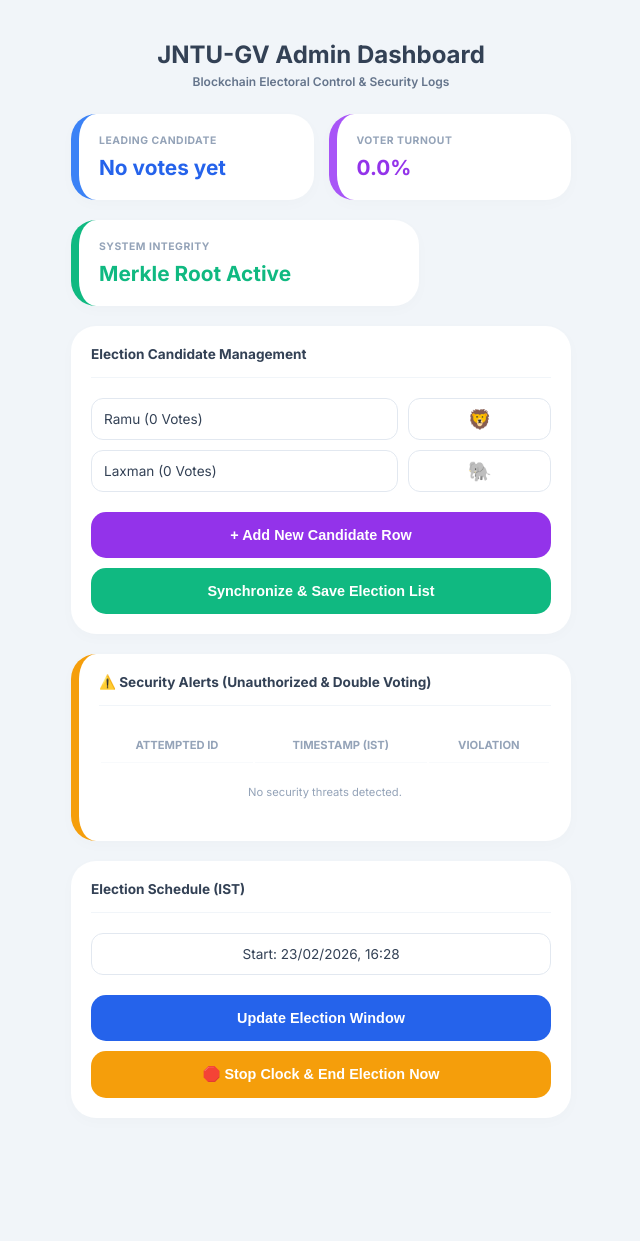
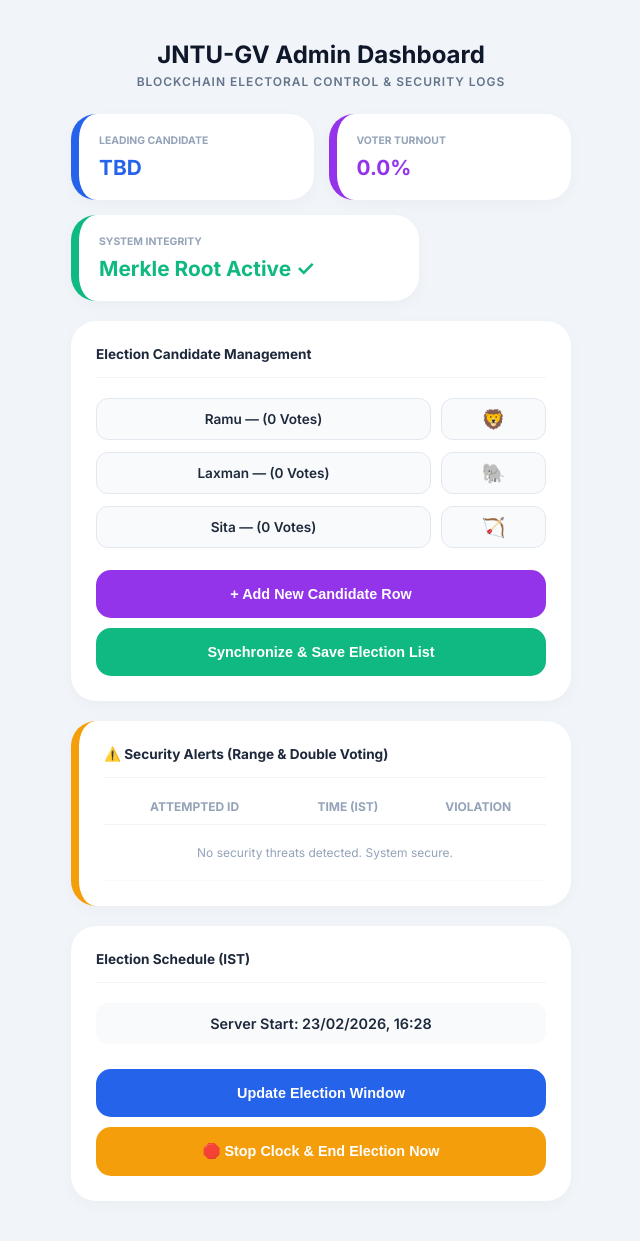
Before and after one commit to prudhvi16131/jntugv-voting-system, a Flask app: page /admin-results/JNTUGV_SECRET in a window 1280 px wide. Shown: the whole page, without its empty margins (319-959 px from the left). Before the commit the page ends 1118 px from the top, so only its background shows below. Run offline with Flask 3, Linux system fonts and the light colour scheme.

Commit message:
Added Hall Ticket range validation and security logging

```diff
--- a/app.py
+++ b/app.py
@@ -6,57 +6,127 @@ import pytz
 from flask import Flask, render_template, request, jsonify
 
 app = Flask(__name__)
-app.secret_key = "JNTUGV_BLOCKCHAIN_2026"
+app.secret_key = "JNTUGV_BLOCKCHAIN_2026_SECURE"
 
 # --- CONFIGURATION ---
 IST = pytz.timezone('Asia/Kolkata')
-ADMIN_SECRET = "JNTUGV_SECRET" # Matches your screenshot URL
-# Initial candidates based on your screenshot
+ADMIN_SECRET = "JNTUGV_SECRET"
+
+# Election Data & Authorized Range
 ELECTION_DATA = {
-    "candidates": [{"name": "Ramu", "symbol": "🦁"}, {"name": "Laxman", "symbol": "🐘"}],
+    "candidates": [
+        {"name": "Ramu", "symbol": "🦁"},
+        {"name": "Laxman", "symbol": "🐘"},
+        {"name": "Sita", "symbol": "🏹"}
+    ],
     "is_active": True,
-    "total_voters": 80 # Based on range 24V11A0501 - 24V11A0580
+    "authorized_prefix": "24V11A",
+    "range_start": 501,
+    "range_end": 580
 }
 
+# --- BLOCKCHAIN ENGINE ---
 class Blockchain:
     def __init__(self):
         self.chain = []
         self.pending_votes = []
         self.nullifiers = set()
-        self.security_logs = [] # Format: {"id": id, "time": time, "reason": reason}
+        self.security_logs = []
         self.create_block(previous_hash='1', proof=100)
 
     def create_block(self, proof, previous_hash):
-        block = {'index': len(self.chain) + 1, 'timestamp': datetime.now(IST).strftime("%Y-%m-%d %H:%M:%S"),
-                 'votes': self.pending_votes, 'proof': proof, 'previous_hash': previous_hash}
+        block = {
+            'index': len(self.chain) + 1,
+            'timestamp': datetime.now(IST).strftime("%Y-%m-%d %H:%M:%S"),
+            'votes': self.pending_votes,
+            'proof': proof,
+            'previous_hash': previous_hash,
+        }
         self.pending_votes = []
         self.chain.append(block)
         return block
+
+    def get_last_block(self):
+        return self.chain[-1]
+
+    def hash(self, block):
+        encoded_block = json.dumps(block, sort_keys=True).encode()
+        return hashlib.sha256(encoded_block).hexdigest()
 
     def get_vote_count(self, name):
         count = 0
         for block in self.chain:
             for v in block['votes']:
-                if v['candidate'] == name: count += 1
+                if v['candidate'] == name:
+                    count += 1
         return count
 
 blockchain = Blockchain()
 
+# --- ROUTES ---
+
 @app.route('/')
 def index():
-    return render_template('index.html', candidates=[c['name'] for c in ELECTION_DATA["candidates"]], active=ELECTION_DATA["is_active"])
+    candidates_names = [c['name'] for c in ELECTION_DATA["candidates"]]
+    return render_template('index.html', candidates=candidates_names, active=ELECTION_DATA["is_active"])
+
+@app.route('/cast_vote', methods=['POST'])
+def cast_vote():
+    student_id = request.form.get('student_id').upper().strip()
+    candidate = request.form.get('candidate')
+
+    if not ELECTION_DATA["is_active"]:
+        return "<h1>Election Closed</h1><p>The voting window has ended.</p>"
+
+    # 1. RANGE VALIDATION (24V11A0501 - 24V11A0580)
+    try:
+        suffix = int(student_id[-4:])
+        is_valid_prefix = student_id.startswith(ELECTION_DATA["authorized_prefix"])
+        is_in_range = ELECTION_DATA["range_start"] <= suffix <= ELECTION_DATA["range_end"]
+
+        if not (is_valid_prefix and is_in_range):
+            blockchain.security_logs.append({
+                "id": student_id,
+                "time": datetime.now(IST).strftime("%H:%M:%S"),
+                "reason": "Out of Range"
+            })
+            return "<h1>Access Denied</h1><p>ID not in authorized voting range.</p>"
+    except:
+        return "<h1>Invalid ID</h1><p>Please enter a valid Roll Number.</p>"
+
+    # 2. DOUBLE VOTING CHECK
+    nullifier = hashlib.sha256(student_id.encode()).hexdigest()
+    if nullifier in blockchain.nullifiers:
+        blockchain.security_logs.append({
+            "id": student_id,
+            "time": datetime.now(IST).strftime("%H:%M:%S"),
+            "reason": "Double Vote"
+        })
+        return "<h1>Vote Already Cast</h1><p>This ID has already participated.</p>"
+
+    # 3. RECORD VOTE
+    blockchain.nullifiers.add(nullifier)
+    vote_data = {
+        'candidate': candidate,
+        'receipt': hashlib.sha256(str(time.time()).encode()).hexdigest()[:10].upper()
+    }
+    blockchain.pending_votes.append(vote_data)
+    blockchain.create_block(proof=123, previous_hash=blockchain.hash(blockchain.get_last_block()))
+
+    return render_template('success.html', receipt=vote_data['receipt'])
 
 @app.route(f'/admin-results/{ADMIN_SECRET}')
 def admin_results():
     vote_counts = {c['name']: blockchain.get_vote_count(c['name']) for c in ELECTION_DATA["candidates"]}
 
-    # Calculate Leading Candidate
+    # Calculate Winner
     if not blockchain.nullifiers:
-        winner = "No votes yet"
+        winner = "TBD"
     else:
         winner = max(vote_counts, key=vote_counts.get)
 
-    turnout = round((len(blockchain.nullifiers) / ELECTION_DATA["total_voters"]) * 100, 1)
+    total_eligible = (ELECTION_DATA["range_end"] - ELECTION_DATA["range_start"]) + 1
+    turnout = round((len(blockchain.nullifiers) / total_eligible) * 100, 1)
 
     return render_template('results.html',
                            winner=winner,
@@ -69,7 +139,7 @@ def admin_results():
 @app.route('/stop_election', methods=['POST'])
 def stop_election():
     ELECTION_DATA["is_active"] = False
-    return jsonify({"status": "Election Stopped"})
+    return jsonify({"status": "Success", "message": "Election Terminated"})
 
 if __name__ == '__main__':
     app.run(debug=True)
--- a/templates/results.html
+++ b/templates/results.html
@@ -3,103 +3,199 @@
 <head>
     <meta charset="UTF-8">
     <meta name="viewport" content="width=device-width, initial-scale=1.0">
-    <title>JNTU-GV Admin Dashboard</title>
+    <title>JNTU-GV Admin | Blockchain Dashboard</title>
     <link href="https://fonts.googleapis.com/css2?family=Inter:wght@400;600;700&display=swap" rel="stylesheet">
     <style>
-        body { font-family: 'Inter', sans-serif; background-color: #f1f5f9; margin: 0; padding: 20px; color: #334155; }
-        .dashboard { max-width: 500px; margin: 0 auto; text-align: center; }
-        h2 { font-weight: 700; margin-bottom: 5px; }
-        .subtitle { font-size: 0.75rem; color: #64748b; margin-bottom: 25px; font-weight: 600; }
+        :root {
+            --primary: #2563eb;
+            --purple: #9333ea;
+            --green: #10b981;
+            --orange: #f59e0b;
+            --danger: #ef4444;
+            --bg: #f1f5f9;
+        }
 
-        /* Stats Cards */
-        .card { background: white; border-radius: 25px; padding: 20px; margin-bottom: 20px; box-shadow: 0 4px 15px rgba(0,0,0,0.02); text-align: left; position: relative; overflow: hidden; }
-        .stat-card { border-left: 8px solid #3b82f6; }
-        .stat-card.voter { border-left-color: #a855f7; }
-        .stat-card.integrity { border-left-color: #10b981; width: 60%; }
-        .label { font-size: 0.65rem; font-weight: 700; color: #94a3b8; text-transform: uppercase; letter-spacing: 0.5px; }
-        .value { font-size: 1.3rem; font-weight: 700; margin-top: 8px; color: #1e293b; }
-        .blue { color: #2563eb; } .purple { color: #9333ea; } .green { color: #10b981; }
+        body {
+            font-family: 'Inter', sans-serif;
+            background-color: var(--bg);
+            margin: 0;
+            padding: 20px;
+            color: #1e293b;
+        }
 
-        /* Candidate Management */
-        .mgmt-title { font-size: 0.85rem; font-weight: 700; border-bottom: 1px solid #f1f5f9; padding-bottom: 15px; margin-bottom: 20px; }
-        .row { display: flex; gap: 10px; margin-bottom: 10px; }
-        .input-box { flex: 2; background: #fff; border: 1.5px solid #e2e8f0; padding: 12px; border-radius: 12px; font-size: 0.85rem; }
-        .symbol-box { flex: 1; background: #fff; border: 1.5px solid #e2e8f0; border-radius: 12px; display: flex; align-items: center; justify-content: center; font-size: 1.2rem; }
+        .dashboard-wrapper {
+            max-width: 500px;
+            margin: 0 auto;
+            text-align: center;
+        }
 
-        /* Buttons */
-        .btn { width: 100%; padding: 15px; border: none; border-radius: 15px; font-weight: 700; cursor: pointer; font-size: 0.9rem; margin-top: 10px; color: white; transition: 0.3s; }
-        .btn-purple { background: #9333ea; }
-        .btn-green { background: #10b981; }
-        .btn-blue { background: #2563eb; }
-        .btn-orange { background: #f59e0b; }
+        h2 { font-weight: 700; margin-bottom: 5px; color: #0f172a; }
+        .subtitle {
+            font-size: 0.75rem;
+            color: #64748b;
+            margin-bottom: 25px;
+            font-weight: 600;
+            text-transform: uppercase;
+            letter-spacing: 1px;
+        }
 
-        /* Security Alerts */
-        .alert-card { border-left: 8px solid #f59e0b; }
-        .alert-table { width: 100%; font-size: 0.7rem; text-align: center; margin-top: 15px; }
-        .alert-table th { color: #94a3b8; padding: 10px; border-bottom: 1px solid #f8fafc; }
+        /* Stats Section */
+        .stats-row { display: flex; gap: 15px; margin-bottom: 15px; }
+
+        .card {
+            background: white;
+            border-radius: 25px;
+            padding: 20px;
+            box-shadow: 0 4px 15px rgba(0,0,0,0.03);
+            text-align: left;
+            position: relative;
+        }
+
+        .stat-card { border-left: 8px solid var(--primary); flex: 1; }
+        .stat-card.voter { border-left-color: var(--purple); }
+        .stat-card.integrity { border-left-color: var(--green); width: 60%; margin-bottom: 20px; }
+
+        .label { font-size: 0.65rem; font-weight: 700; color: #94a3b8; text-transform: uppercase; }
+        .value { font-size: 1.3rem; font-weight: 700; margin-top: 8px; }
+
+        /* Candidate & Security Sections */
+        .section-card { background: white; border-radius: 25px; padding: 25px; margin-bottom: 20px; box-shadow: 0 4px 15px rgba(0,0,0,0.03); }
+        .section-title {
+            font-size: 0.85rem;
+            font-weight: 700;
+            border-bottom: 1px solid #f1f5f9;
+            padding-bottom: 15px;
+            margin-bottom: 20px;
+            text-align: left;
+            display: flex;
+            align-items: center;
+        }
+
+        .vote-row { display: flex; gap: 10px; margin-bottom: 12px; }
+        .input-display {
+            flex: 3;
+            background: #f8fafc;
+            border: 1.5px solid #e2e8f0;
+            padding: 12px;
+            border-radius: 12px;
+            font-size: 0.85rem;
+            font-weight: 600;
+        }
+        .symbol-display {
+            flex: 1;
+            background: #f8fafc;
+            border: 1.5px solid #e2e8f0;
+            border-radius: 12px;
+            display: flex;
+            align-items: center;
+            justify-content: center;
+            font-size: 1.2rem;
+        }
+
+        /* Alert Table */
+        .alert-table { width: 100%; border-collapse: collapse; font-size: 0.75rem; }
+        .alert-table th { color: #94a3b8; text-align: center; padding-bottom: 10px; border-bottom: 1px solid #f1f5f9; }
+        .alert-table td { padding: 12px 5px; text-align: center; border-bottom: 1px solid #f8fafc; }
+        .badge-red { background: #fee2e2; color: var(--danger); padding: 3px 8px; border-radius: 8px; font-weight: 600; }
+
+        /* Controls */
+        .btn {
+            width: 100%;
+            padding: 16px;
+            border: none;
+            border-radius: 15px;
+            font-weight: 700;
+            cursor: pointer;
+            font-size: 0.9rem;
+            margin-top: 10px;
+            transition: 0.2s;
+        }
+        .btn-purple { background: var(--purple); color: white; }
+        .btn-green { background: var(--green); color: white; }
+        .btn-blue { background: var(--primary); color: white; }
+        .btn-orange { background: var(--orange); color: white; }
+
+        .time-banner { background: #f8fafc; padding: 12px; border-radius: 12px; font-weight: 600; margin-bottom: 15px; font-size: 0.9rem; }
     </style>
 </head>
 <body>
 
-<div class="dashboard">
+<div class="dashboard-wrapper">
     <h2>JNTU-GV Admin Dashboard</h2>
     <div class="subtitle">Blockchain Electoral Control & Security Logs</div>
 
-    <div style="display: flex; gap: 15px; flex-wrap: wrap;">
-        <div class="card stat-card" style="flex: 1;">
+    <div class="stats-row">
+        <div class="card stat-card">
             <div class="label">Leading Candidate</div>
-            <div class="value blue">{{ winner }}</div>
+            <div class="value" style="color: var(--primary);">{{ winner }}</div>
         </div>
-        <div class="card stat-card voter" style="flex: 1;">
+        <div class="card stat-card voter">
             <div class="label">Voter Turnout</div>
-            <div class="value purple">{{ turnout }}%</div>
+            <div class="value" style="color: var(--purple);">{{ turnout }}%</div>
         </div>
     </div>
+
     <div class="card stat-card integrity">
         <div class="label">System Integrity</div>
-        <div class="value green">Merkle Root Active</div>
+        <div class="value" style="color: var(--green);">Merkle Root Active ✓</div>
     </div>
 
-    <div class="card">
-        <div class="mgmt-title">Election Candidate Management</div>
+    <div class="section-card">
+        <div class="section-title">Election Candidate Management</div>
         {% for c in candidates %}
-        <div class="row">
-            <div class="input-box">{{ c.name }} ({{ vote_counts[c.name] }} Votes)</div>
-            <div class="symbol-box">{{ c.symbol }}</div>
+        <div class="vote-row">
+            <div class="input-display">{{ c.name }} — ({{ vote_counts[c.name] }} Votes)</div>
+            <div class="symbol-display">{{ c.symbol }}</div>
         </div>
         {% endfor %}
         <button class="btn btn-purple">+ Add New Candidate Row</button>
         <button class="btn btn-green">Synchronize & Save Election List</button>
     </div>
 
-    <div class="card alert-card">
-        <div class="mgmt-title">⚠️ Security Alerts (Unauthorized & Double Voting)</div>
+    <div class="section-card" style="border-left: 8px solid var(--orange);">
+        <div class="section-title">⚠️ Security Alerts (Range & Double Voting)</div>
         <table class="alert-table">
             <thead>
-                <tr><th>ATTEMPTED ID</th><th>TIMESTAMP (IST)</th><th>VIOLATION</th></tr>
+                <tr>
+                    <th>ATTEMPTED ID</th>
+                    <th>TIME (IST)</th>
+                    <th>VIOLATION</th>
+                </tr>
             </thead>
             <tbody>
-                {% if not logs %}
-                <tr><td colspan="3" style="padding: 20px; color: #94a3b8;">No security threats detected.</td></tr>
+                {% if logs %}
+                    {% for log in logs %}
+                    <tr>
+                        <td style="font-weight: 700; color: var(--danger);">{{ log.id }}</td>
+                        <td style="color: #64748b;">{{ log.time }}</td>
+                        <td><span class="badge-red">{{ log.reason }}</span></td>
+                    </tr>
+                    {% endfor %}
+                {% else %}
+                    <tr><td colspan="3" style="padding: 20px; color: #94a3b8;">No security threats detected. System secure.</td></tr>
                 {% endif %}
             </tbody>
         </table>
     </div>
 
-    <div class="card">
-        <div class="mgmt-title">Election Schedule (IST)</div>
-        <div class="row">
-            <div class="input-box" style="text-align: center;">Start: {{ current_time }}</div>
-        </div>
+    <div class="section-card">
+        <div class="section-title">Election Schedule (IST)</div>
+        <div class="time-banner">Server Start: {{ current_time }}</div>
         <button class="btn btn-blue">Update Election Window</button>
-        <button class="btn btn-orange" onclick="stopClock()">🛑 Stop Clock & End Election Now</button>
+        <button class="btn btn-orange" onclick="terminateElection()">🛑 Stop Clock & End Election Now</button>
     </div>
 </div>
 
 <script>
-    function stopClock() {
-        fetch('/stop_election', {method: 'POST'})
-        .then(res => alert('Election has been terminated and blockchain locked.'));
+    function terminateElection() {
+        if(confirm("Are you sure you want to stop the election? This will lock the blockchain.")) {
+            fetch('/stop_election', {method: 'POST'})
+            .then(res => res.json())
+            .then(data => {
+                alert(data.message);
+                location.reload();
+            });
+        }
     }
 </script>
 
```
